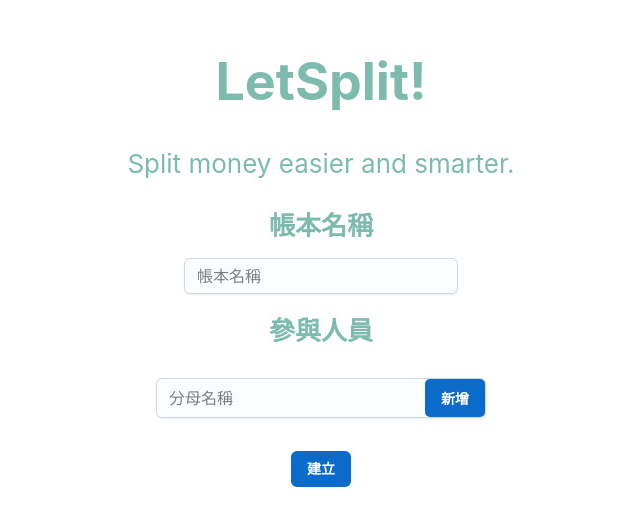
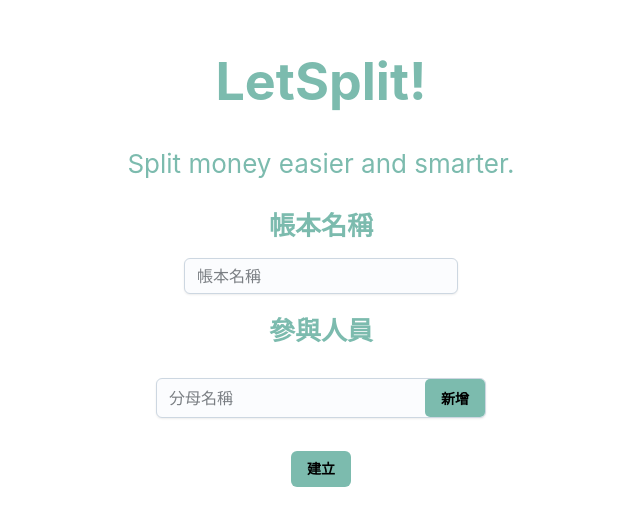
Before and after one commit to HaKkaz/LetSplit, a React (Create React App) app in the folder frontend/: page / in a window 1280 px wide. Shown: the part 149-674 px from the top of the page, without its empty margins (319-959 px from the left). Built offline with nearby package versions, Linux system fonts and the light colour scheme.

Commit message:
fix: Fix home page button color.

```diff
--- a/frontend/src/components/home.tsx
+++ b/frontend/src/components/home.tsx
@@ -3,6 +3,8 @@ import Button from '@mui/joy/Button';
 import Input from '@mui/joy/Input';
 import Stack from '@mui/joy/Stack';
 import CancelIcon from '@mui/icons-material/Cancel';
+import { CssVarsProvider } from '@mui/joy/styles';
+import theme from './../Theme.ts';
 import { Link } from 'react-router-dom';
 
 
@@ -44,15 +46,17 @@ function Home() {
                 <br />
             </Stack>
             <form onSubmit={handleSubmit}>
+                <CssVarsProvider theme={theme}>
                 <Input
                     sx={{ '--Input-decoratorChildHeight': '38px' }}
                     placeholder="分母名稱"
                     required
                     value={peopleName}
                     onChange={(e) => setPeopleName(e.target.value)}
-                    endDecorator={<Button
+                    endDecorator={
+                    <Button
                         variant="solid"
-                        color="primary"
+                        color="secondary"
                         onClick={
                             () => {
                                 setPeopleNameList((prevList) => [...prevList, peopleName]);
@@ -63,6 +67,7 @@ function Home() {
                         新增
                     </Button>}
                 />
+                </CssVarsProvider>
             </form>
             {/* TO-DO: 用List呈現 */}
             {peopleNameList.map((person, index) => (
@@ -83,7 +88,9 @@ function Home() {
             <br />
             {/* 點擊建立後，進到detail頁面 */}
             <Link to="/event">
-                <Button type="submit">建立</Button>
+                <CssVarsProvider theme={theme}>
+                    <Button type="submit" color="secondary">建立</Button>
+                </CssVarsProvider>
             </Link></>
 
     );
```
